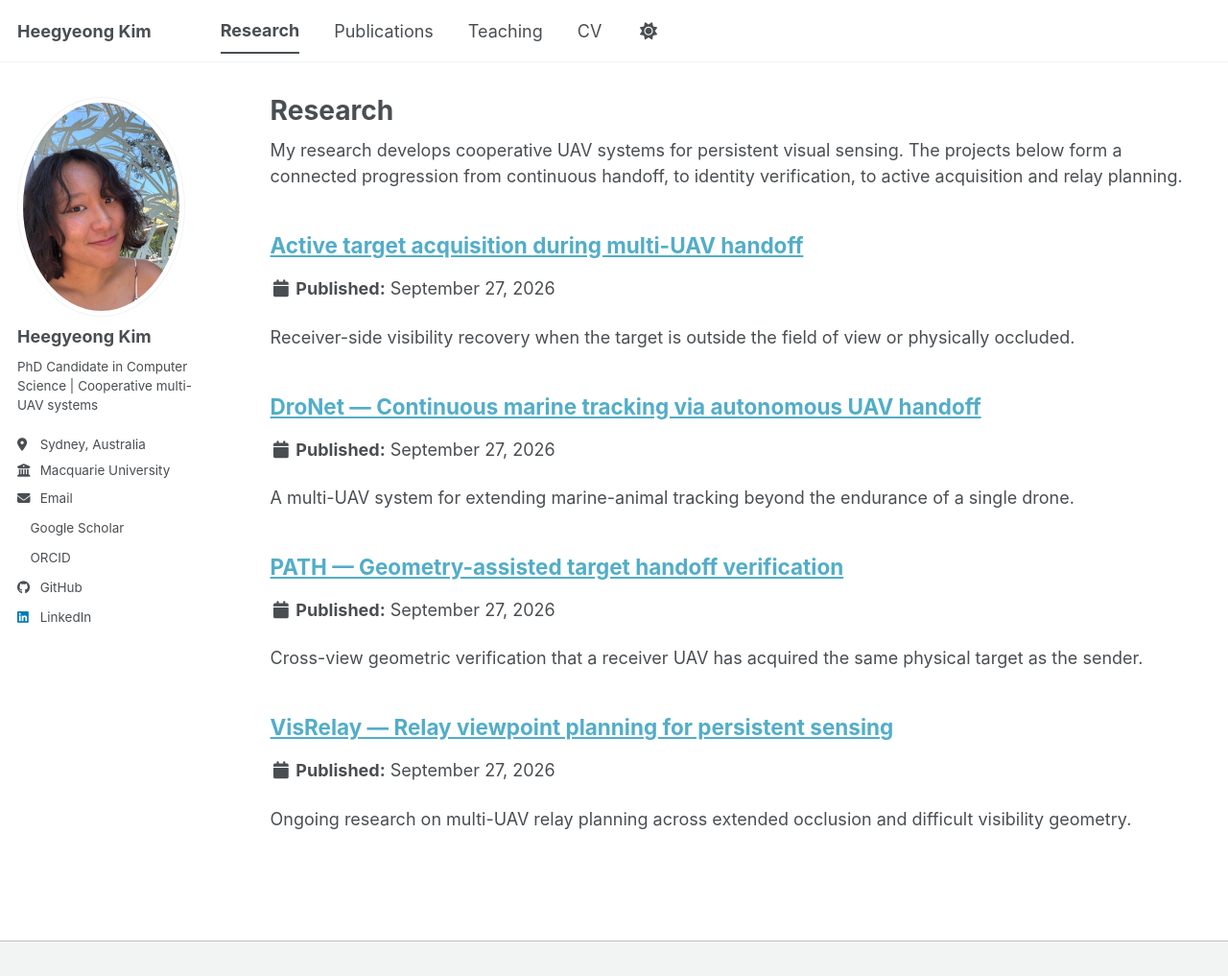
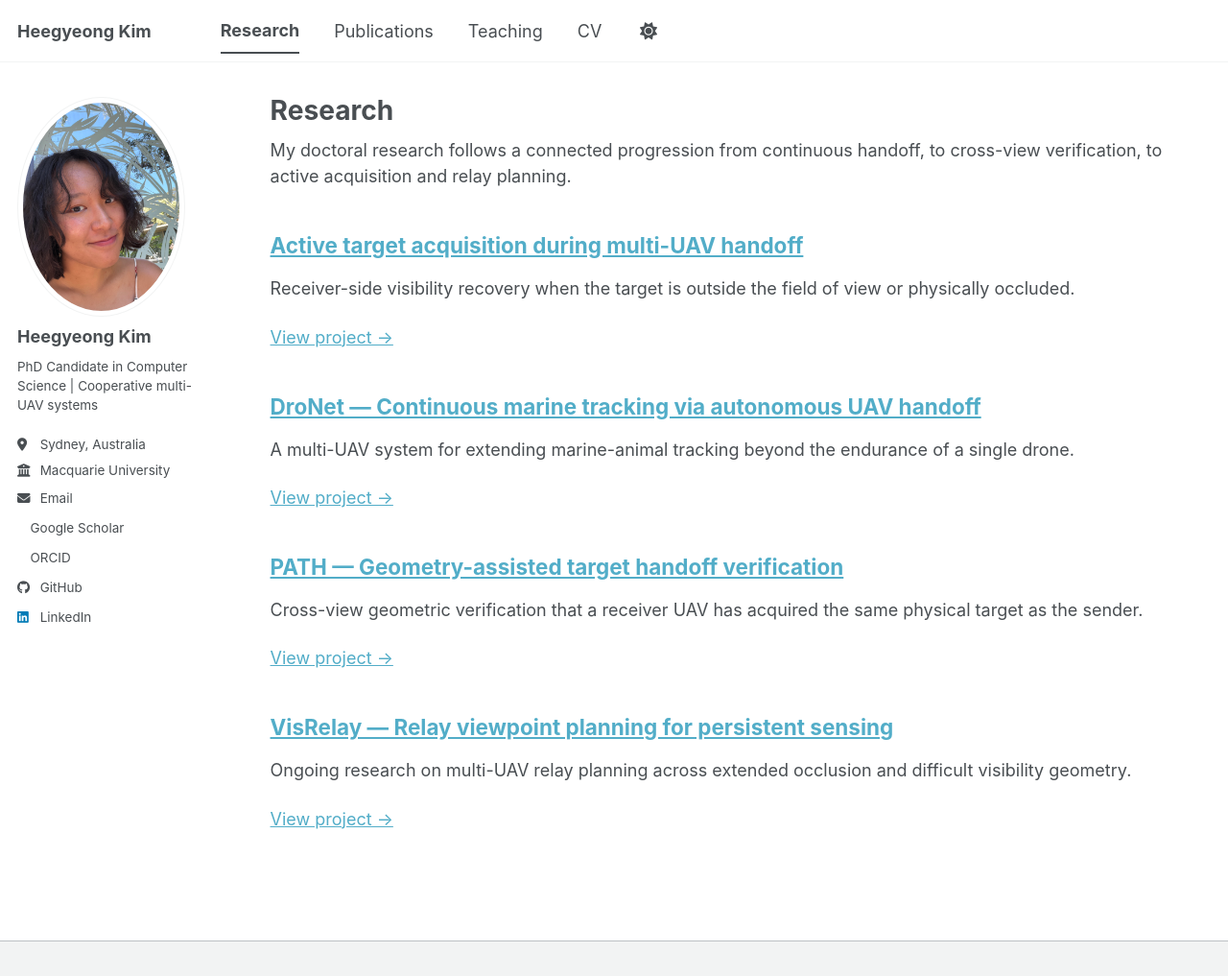
Before and after one commit to HeegyeongK/heegyeongk.github.io, a Jekyll site: the page built from _pages/portfolio.html, in a window 1280 px wide and 1017 px high. Shown: the whole window at 96% size. Built offline with Jekyll 4.4.1, drawn with Linux system fonts in a browser that asks for light colours; a style sheet for code colours, icons or effects is not loaded.

Commit message:
Use clean research cards

```diff
--- a/_pages/portfolio.html
+++ b/_pages/portfolio.html
@@ -5,10 +5,14 @@ permalink: /research/
 author_profile: true
 ---
 
-My research develops cooperative UAV systems for persistent visual sensing. The projects below form a connected progression from continuous handoff, to identity verification, to active acquisition and relay planning.
+My doctoral research follows a connected progression from continuous handoff, to cross-view verification, to active acquisition and relay planning.
 
-{% include base_path %}
-
+<div class="research-grid">
 {% for post in site.portfolio %}
-  {% include archive-single.html %}
+  <article class="research-card">
+    <h2><a href="{{ post.url }}">{{ post.title }}</a></h2>
+    <p>{{ post.excerpt }}</p>
+    <a class="text-link" href="{{ post.url }}">View project →</a>
+  </article>
 {% endfor %}
+</div>
```
